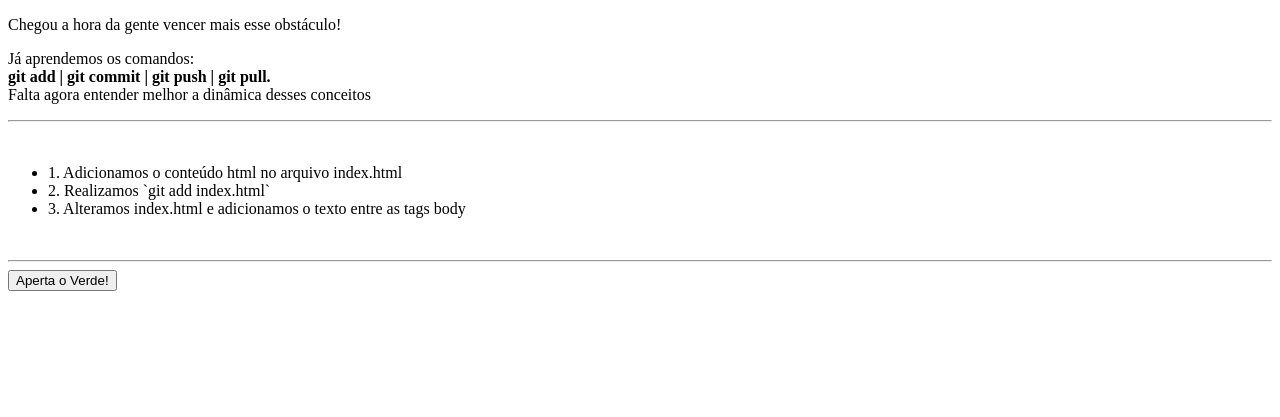
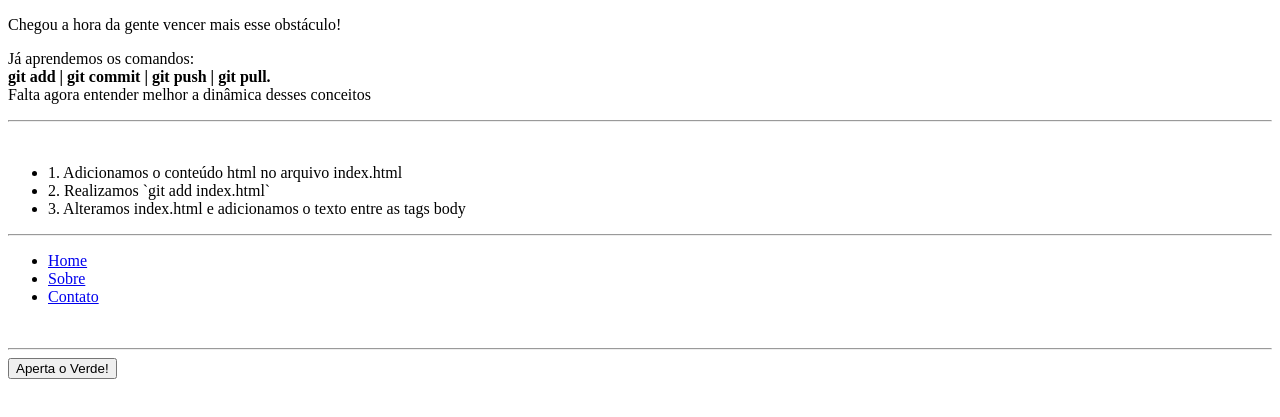
Before and after one commit to mrChernicharo/teste, a plain HTML site: page index.html in a window 1280 px wide. Shown: the part 105-522 px from the top of the page. Drawn offline with Linux system fonts and the light colour scheme.

Commit message:
Novo Menu

```diff
--- a/index.html
+++ b/index.html
@@ -20,7 +20,12 @@
         <li>2. Realizamos `git add index.html`</li>
         <li>3. Alteramos index.html e adicionamos o texto entre as tags body</li>
       </ul>
-
+      <hr>
+      <ul>
+        <li><a href="index.html">Home</a></li>
+        <li><a href="sobre.html">Sobre</a></li>
+        <li><a href="contato.html">Contato</a></li>
+      </ul>
       <br>
       <hr>
       <button>Aperta o Verde!</button>
```
